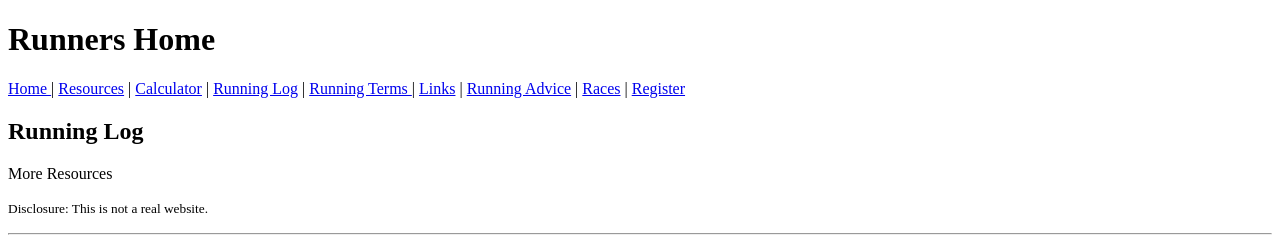
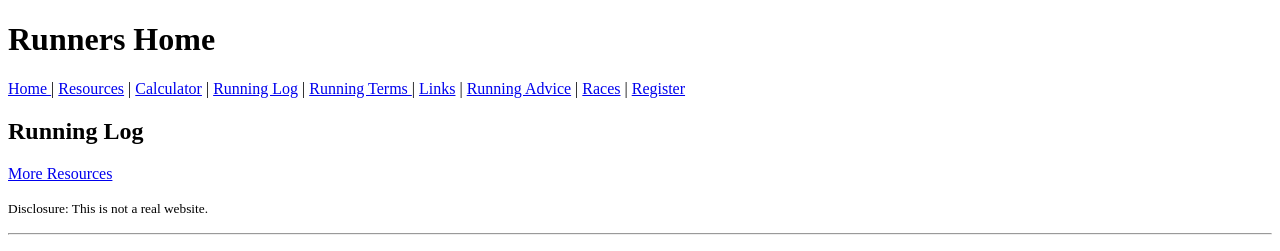
Before and after one commit to tlg-24-05-visa-sde-1/ds-links-exercise, a plain HTML site: page resources/run-log.html in a window 1280 px wide. Shown: the top 251 px of the page. Drawn offline with Linux system fonts and the light colour scheme.

Commit message:
finished up all links

```diff
--- a/resources/run-log.html
+++ b/resources/run-log.html
@@ -22,7 +22,7 @@
     <!--Placeholder for Running Log-->
 
     <!-- The text below should link to the Resources index page-->
-    <p>More Resources</p>
+    <p><a href="./index.html">More Resources</a></p>
     <p><small>Disclosure: This is not a real website.</small></p>
     <hr />
     <p>&copy; 2022 Runners Home. All rights reserved.</p>
```
Also changed, not shown: resources/terms.html (+1 -1 lines).
